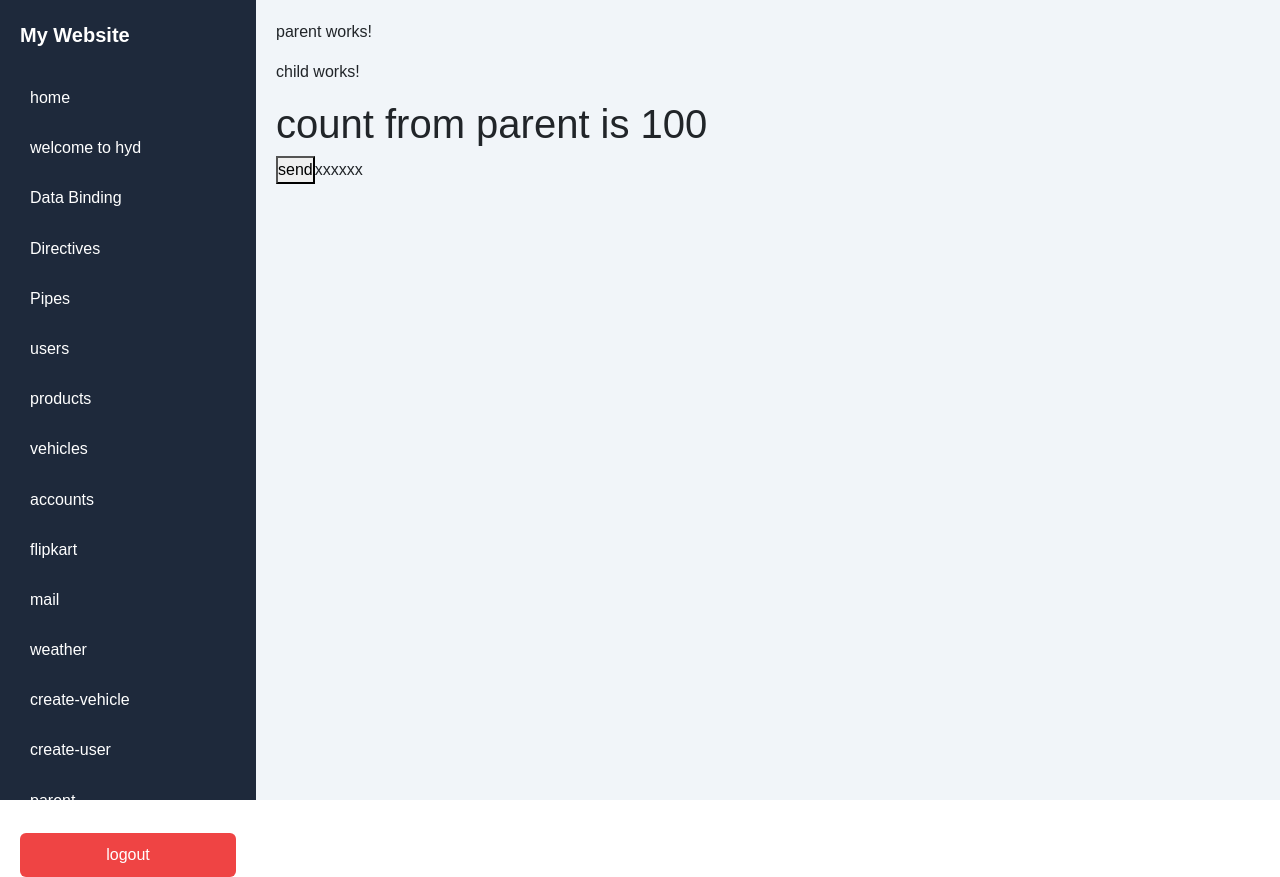
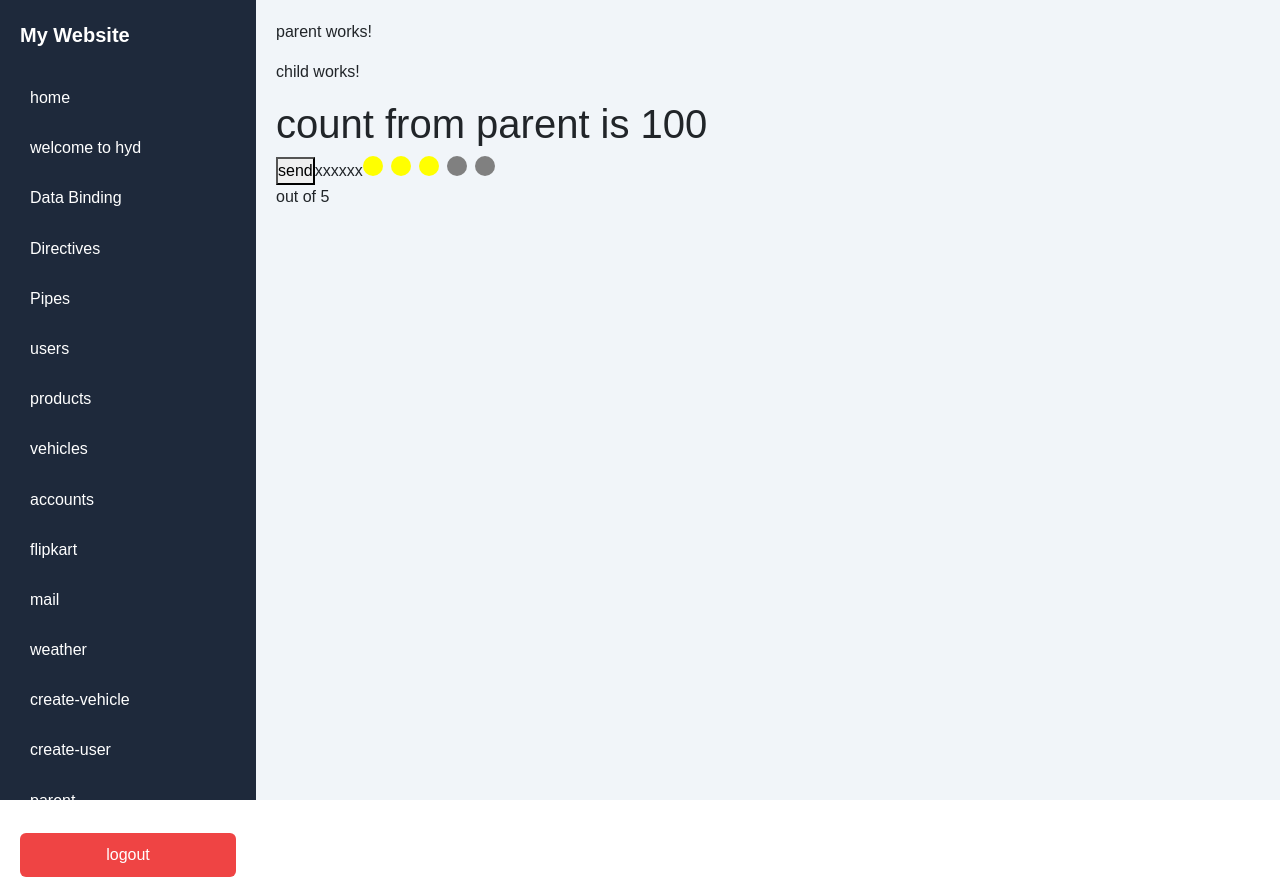
Before and after one commit to ashokreddypallerla72-hub/my-app, an Angular app: page /dashboard/parent in a window 1280 px wide. Built offline with nearby package versions, Linux system fonts and the light colour scheme; sample sign-in values are in the browser's storage.

Commit message:
rating components

```diff
--- a/src/app/app.module.ts
+++ b/src/app/app.module.ts
@@ -27,6 +27,7 @@ import { AccountDetailsComponent } from './account-details/account-details.compo
 import { CreateUserComponent } from './create-user/create-user.component';
 import { ParentComponent } from './parent/parent.component';
 import { ChildComponent } from './child/child.component';
+import { RatingComponent } from './rating/rating.component';
 // import { WeatherComponent } from './weather/weather.component';
 
 @NgModule({
@@ -54,6 +55,7 @@ import { ChildComponent } from './child/child.component';
     CreateUserComponent,
     ParentComponent,
     ChildComponent,
+    RatingComponent,
     // WeatherComponent
 
   ],
--- a/src/app/parent/parent.component.html
+++ b/src/app/parent/parent.component.html
@@ -2,3 +2,11 @@
 
                                 <!-- catch -->
 <app-child [count]="100" (countChange)="updateCount($event)">xxxxxx</app-child>
+
+<app-rating [rating]="3" (ratingChange)="updateRating($event)">out of 5</app-rating>
+
+
+
+<!-- <button [disabled]="true" (click)="submit()">submit</button>
+
+<app-rating [rating]="3" (ratingChange)="updateRating()">out of 5</app-rating> -->
--- a/src/app/parent/parent.component.ts
+++ b/src/app/parent/parent.component.ts
@@ -11,4 +11,9 @@ export class ParentComponent {
     alert(value);
   }
 
+  updateRating(value:number){
+    alert(value);
+  }
+
+
 }
--- a/src/app/products/products.component.html
+++ b/src/app/products/products.component.html
@@ -16,6 +16,9 @@
     <br><br>
     <button (click)="totalprice()">total price</button>
     <button (click)="totalcartitems()">total cart items</button>
+
+    <!-- Rating for rating components/products -->
+     <!-- <app-rating [rating]="3" (ratingChange)="updateRating($event)">out of 5</app-rating> -->
 </div>
 
 <div>
@@ -60,7 +63,9 @@
             <td>{{i+1}}</td>
             <td>{{product.productName}}</td>
             <td>{{product.price}}</td>
-            <td>{{product.rating}}</td>
+            <td>
+                <app-rating [rating]="product.rating" (ratingChange)="updateRating($event)">out of 5</app-rating>
+            </td>
             <td>{{freeDelivery}}</td>
             <td>{{product.actions}}</td>
 
--- a/src/app/products/products.component.ts
+++ b/src/app/products/products.component.ts
@@ -112,4 +112,9 @@ search(){
 onlyfreedelivery(){
 
 }
+
+updateRating(rating:number){
+  alert("new rating: "+rating);
 }
+
+}
--- /dev/null
+++ b/src/app/rating/rating.component.css
@@ -0,0 +1,8 @@
+.circle {
+  width: 20px;
+  height: 20px;
+  border-radius: 50%;
+  display: inline-block;
+  cursor: pointer;
+  margin-right: 8px;
+}
--- /dev/null
+++ b/src/app/rating/rating.component.html
@@ -0,0 +1,12 @@
+<span class="circle" [ngStyle]="{'background-color': rating >= 1 ? 'yellow' : 'gray'}" (click)="updateRating(1)"></span>
+
+<span class="circle" [ngStyle]="{'background-color': rating >= 2 ? 'yellow' : 'gray'}" (click)="updateRating(2)"></span>
+
+<span class="circle" [ngStyle]="{'background-color': rating >= 3 ? 'yellow' : 'gray'}" (click)="updateRating(3)"></span>
+
+<span class="circle" [ngStyle]="{'background-color': rating >= 4 ? 'yellow' : 'gray'}" (click)="updateRating(4)"></span>
+
+<span class="circle" [ngStyle]="{'background-color': rating >= 5 ? 'yellow' : 'gray'}" (click)="updateRating(5)"></span>
+
+<br>
+<ng-content></ng-content>
--- /dev/null
+++ b/src/app/rating/rating.component.ts
@@ -0,0 +1,19 @@
+import { Component, EventEmitter, Input, Output } from '@angular/core';
+
+@Component({
+  selector: 'app-rating',
+  templateUrl: './rating.component.html',
+  styleUrls: ['./rating.component.css']
+})
+export class RatingComponent {
+  @Input() rating:number = 0;
+
+  @Output() ratingChange:EventEmitter<number> = new EventEmitter();
+
+  updateRating(rating:number){
+    this.rating = rating;
+    this.ratingChange.emit(rating);
+  }
+
+
+}
```
Also changed, not shown: 1 other file (tests, documents, lock files or other folders).
